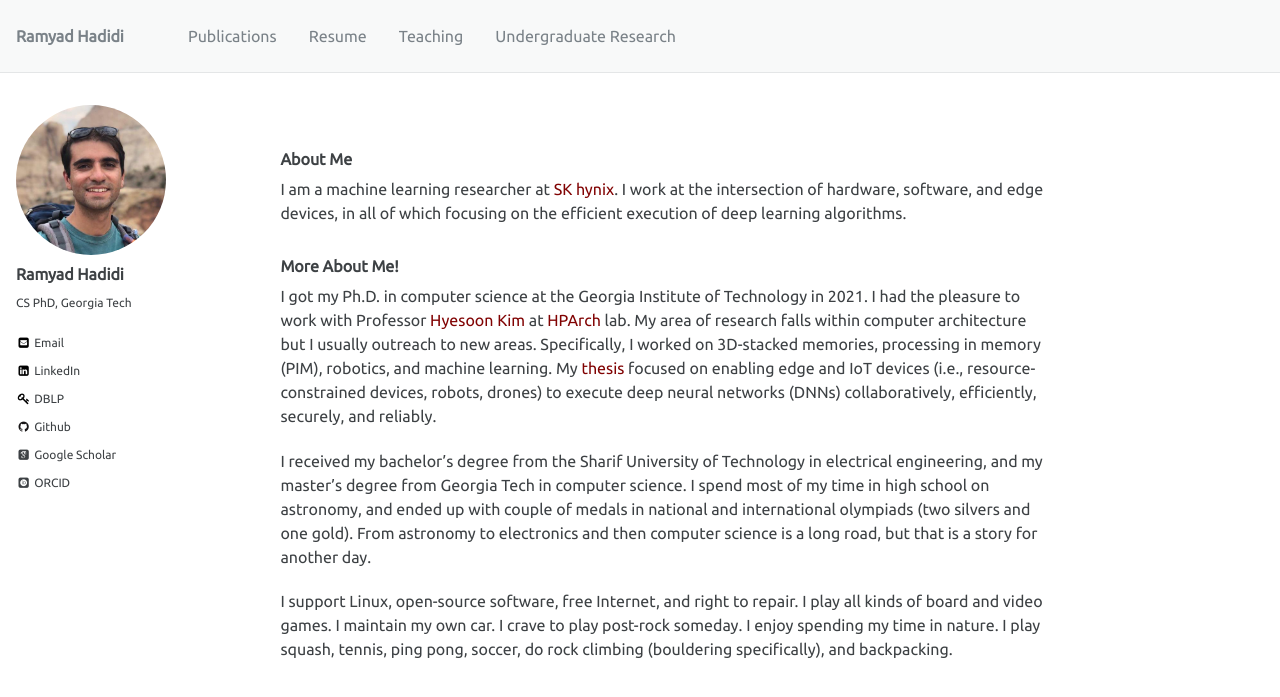
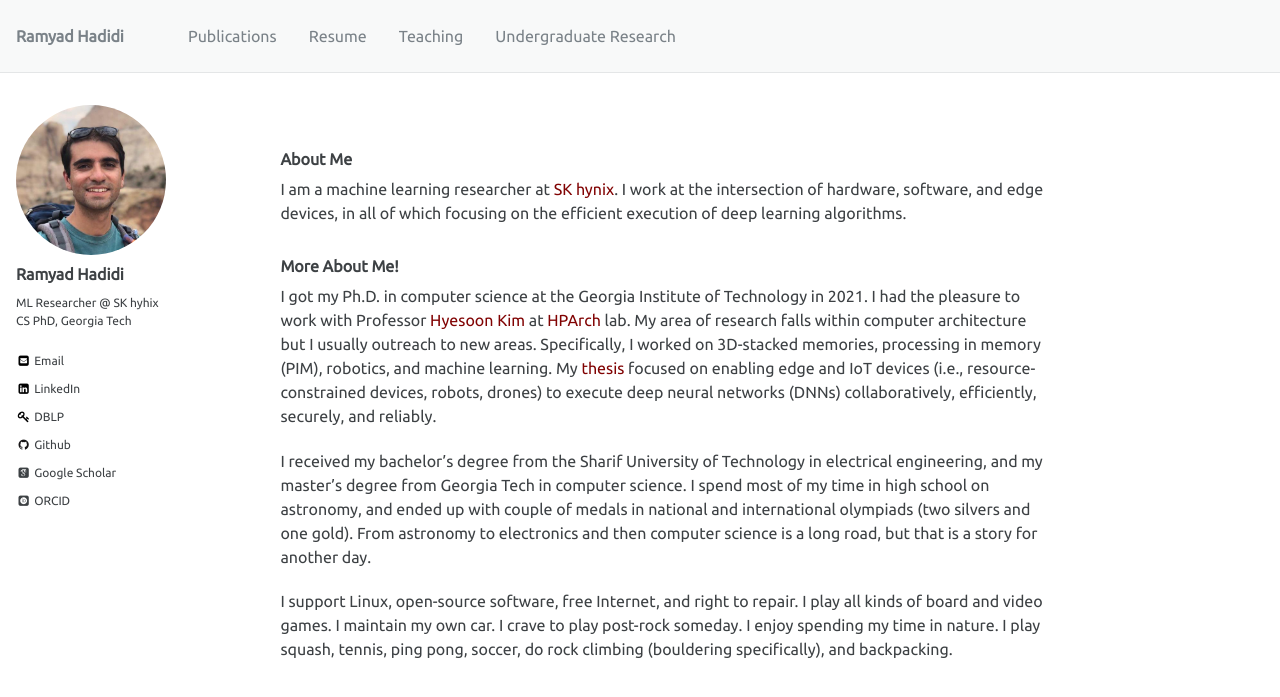
Before and after one commit to ramyadhadidi/ramyadhadidi.github.io, a Jekyll site: the page built from _pages/about.md, in a window 1280 px wide. Shown: the top 697 px of the page. Built offline with Jekyll 4.4.1, drawn with Linux system fonts in a browser that asks for light colours; some web fonts are replaced.

Commit message:
update bio

```diff
--- a/_config.yml
+++ b/_config.yml
@@ -80,7 +80,7 @@ analytics:
 author:
   name             : "Ramyad Hadidi"
   avatar           : "profile2.jpg"
-  bio              : "CS PhD, Georgia Tech"
+  bio              : "ML Researcher @ SK hyhix<br>CS PhD, Georgia Tech"
   location         :
   employer         :
   googlescholar    : https://scholar.google.com/citations?user=yLjz-JEAAAAJ&hl=en
```
